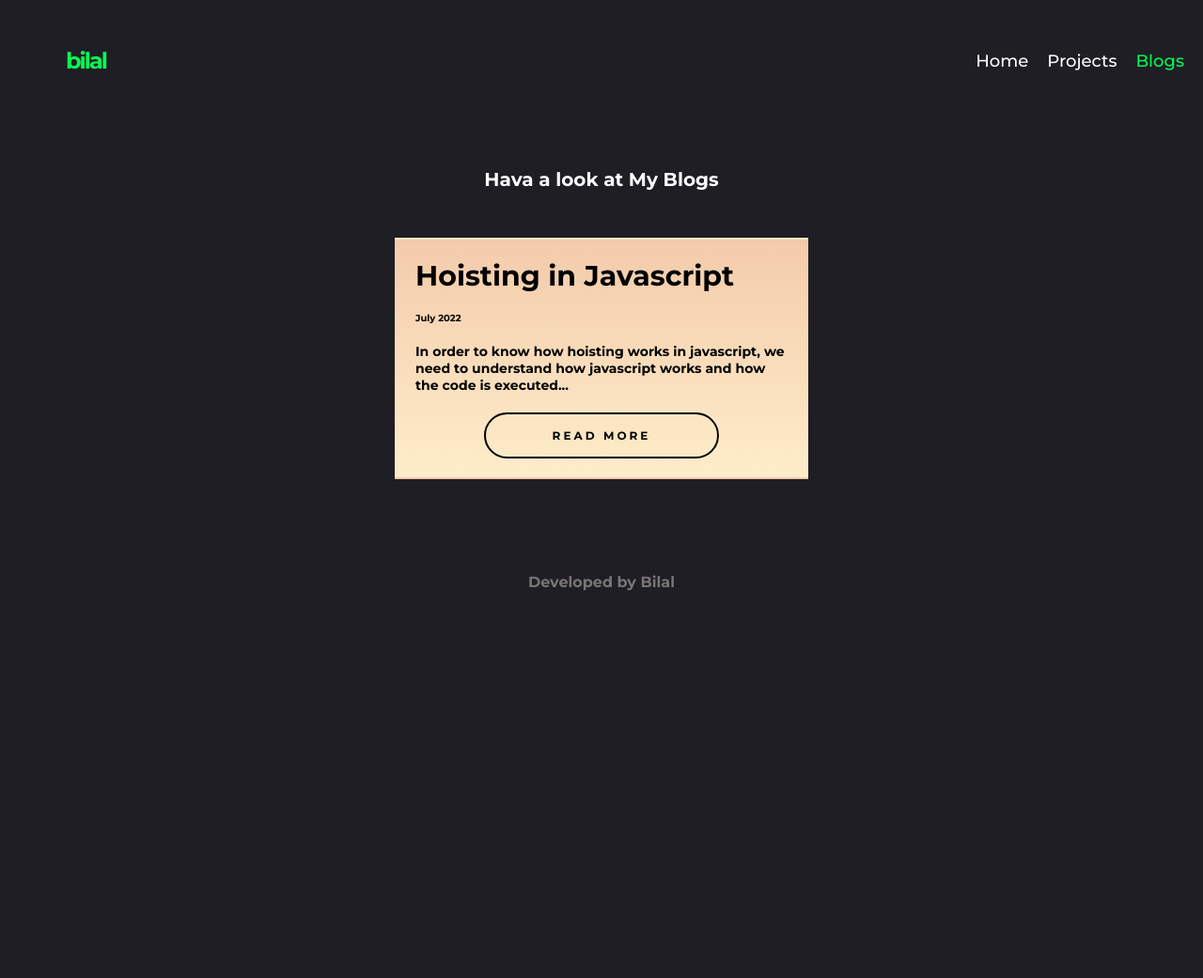
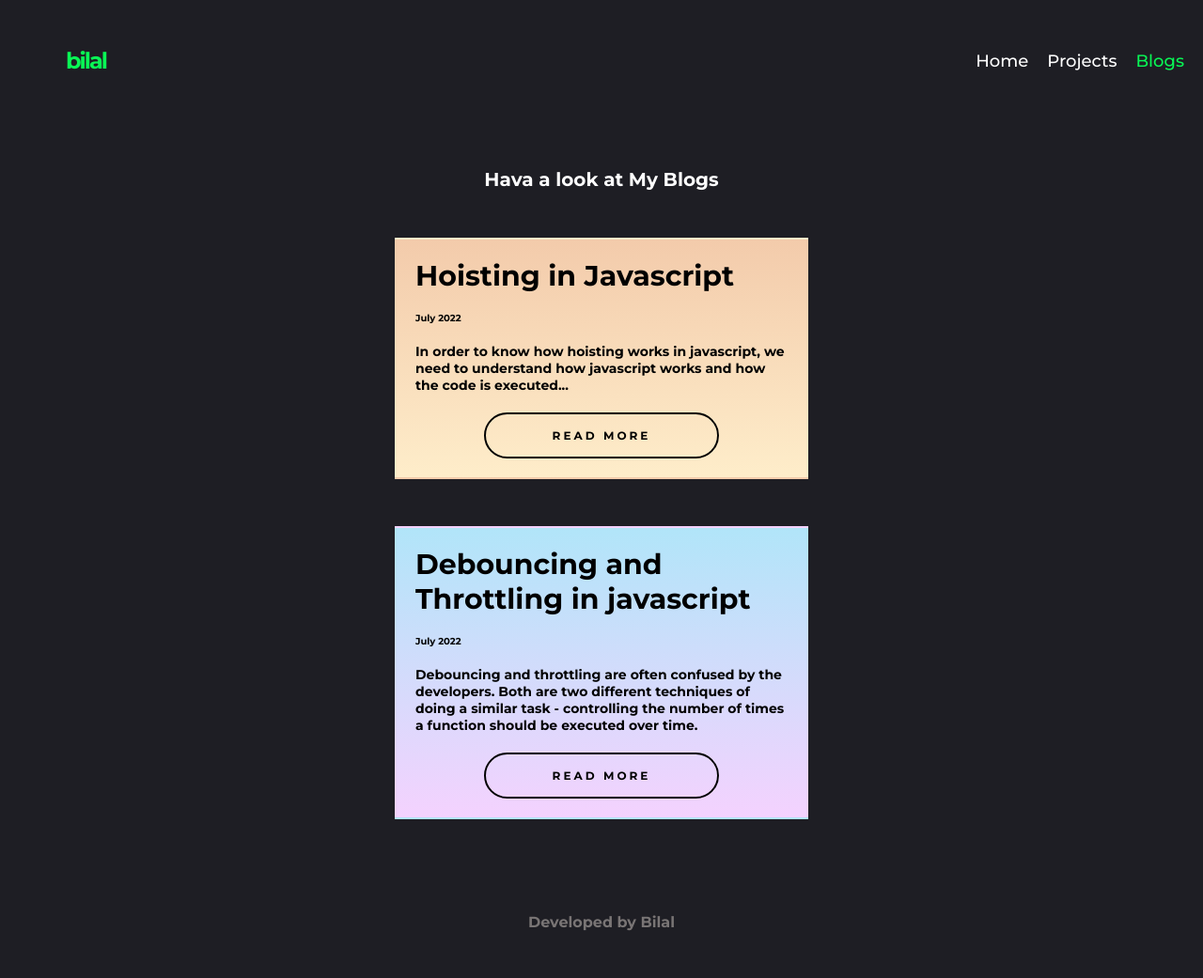
Before and after one commit to bilal-23/mark3-4-5-Portfolio, a website: page blogs.html in a window 1280 px wide. Shown: the whole page at 94% size. Before the commit the page ends 800 px from the top, so only its background shows below. Drawn offline with Linux system fonts and the light colour scheme.

Commit message:
new blog added

```diff
--- a/blogs.html
+++ b/blogs.html
@@ -47,6 +47,23 @@
         >
       </div>
       <!-- Blogs card ends-->
+      <!-- Blogs card start-->
+      <div class="blog-card">
+        <p class="blog-heading">Debouncing and Throttling in javascript</p>
+        <p class="bold date">July 2022</p>
+        <p class="blog-description">
+          Debouncing and throttling are often confused by the developers. Both
+          are two different techniques of doing a similar task - controlling the
+          number of times a function should be executed over time.
+        </p>
+        <a
+          href="https://bilalmansuri.hashnode.dev/debouncing-and-throttling-in-javascript"
+          target="_blank"
+          class="button blog-btn"
+          >Read More</a
+        >
+      </div>
+      <!-- Blogs card ends-->
     </div>
     <footer class="footer">Developed by Bilal</footer>
   </body>
```
